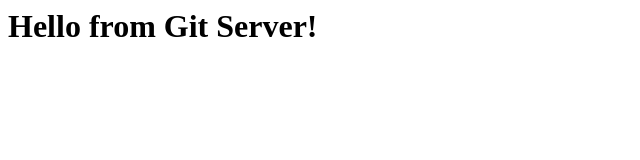
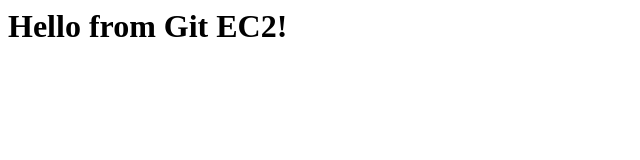
Before and after one commit to tejasdandage/demo, a plain HTML site: page index.html in a window 1280 px wide. Shown: the full height of the page, 0-640 px from the left. Drawn offline with Linux system fonts and the light colour scheme.

Commit message:
Added test index.html from Git server

```diff
--- a/index.html
+++ b/index.html
@@ -1 +1 @@
-<h1>Hello from Git Server!</h1>
+<h1>Hello from Git EC2!</h1>
```
